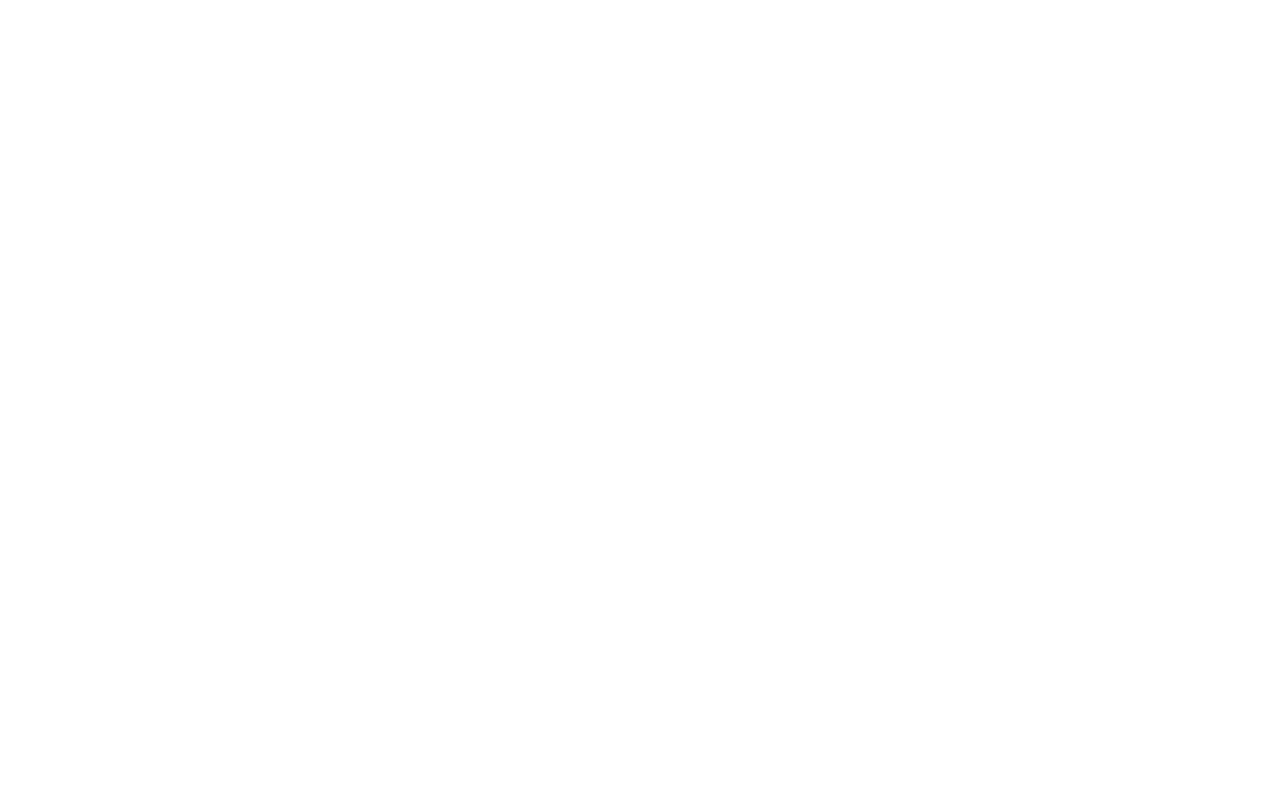
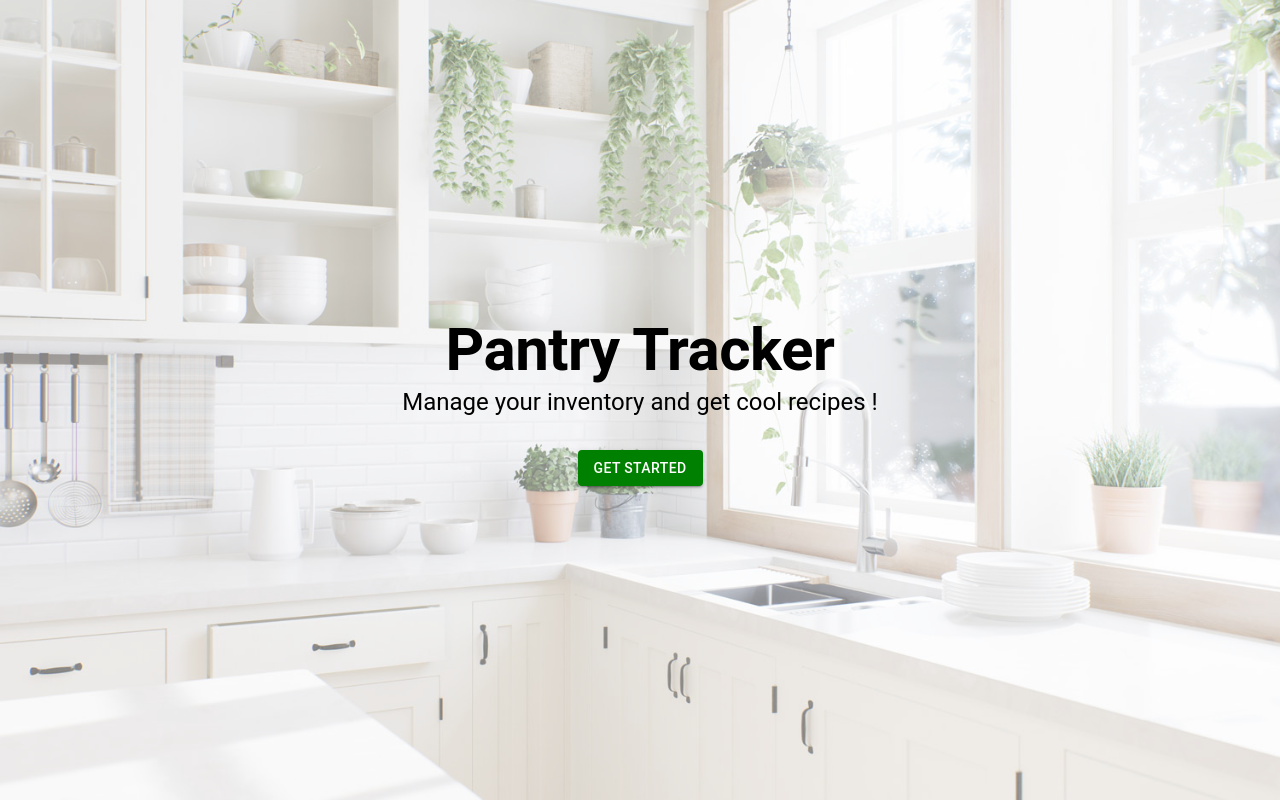
Before and after one commit to Habiba-Abdelrehim/headstarter-project-2, a Next.js app: page / in a window 1280 px wide. Built offline with nearby package versions, Linux system fonts and the light colour scheme.

Commit message:
add homepage

```diff
--- a/app/page.js
+++ b/app/page.js
@@ -1,5 +1,68 @@
-import Image from "next/image";
+"use client";
+import { Box, Button, Typography} from '@mui/material';
+import Link from 'next/link';
+import './globals.css'
 
 export default function Home() {
-  return <></>
+  return (
+    <Box sx={{
+      display: 'flex',
+      flexDirection:'column',
+      justifyContent: 'center',
+      alignItems: 'center',
+      height: '100vh',
+      backgroundImage: 'url(/home.jpg)',
+      backgroundSize: 'cover',
+      backgroundPosition: 'center',
+      position: 'relative',
+      zIndex:0,
+    }}>
+
+    <Typography variant="h2"
+      sx={{
+      position: 'relative',
+      zIndex: 2,
+      color: 'black',
+      fontWeight: 'bold',
+      textAlign: 'center',
+  }}> Pantry Tracker
+  </Typography>
+  <Typography variant="h5"
+      sx={{
+      position: 'relative',
+      zIndex: 2,
+      color: 'black',
+      textAlign: 'center',
+      marginBottom:4,
+  }}> Manage your inventory and get cool recipes !
+  </Typography>
+  <Link href="/main" passHref>
+  <Button
+        variant="contained"
+        sx={{
+          position: 'relative',
+          zIndex: 2,
+          textAlign:'center',
+          backgroundColor: 'green',
+          '&:hover': {
+            backgroundColor: 'darkgreen',
+          },
+        }}
+      >
+        Get Started
+      </Button>
+      </Link>
+    <Box
+      sx={{
+        position: 'absolute',
+        width: '100%',
+        height: '100%',
+        backgroundSize: 'cover',
+        backgroundColor: 'rgba(255, 255, 255, 0.5)', // White color with 50% opacity
+        zindex:'1',
+      }}
+    >
+  </Box>
+  </Box>
+  );
 }
```
Also changed, not shown: app/main/page.js (added, +7 -0 lines), public/home.jpg (added).
